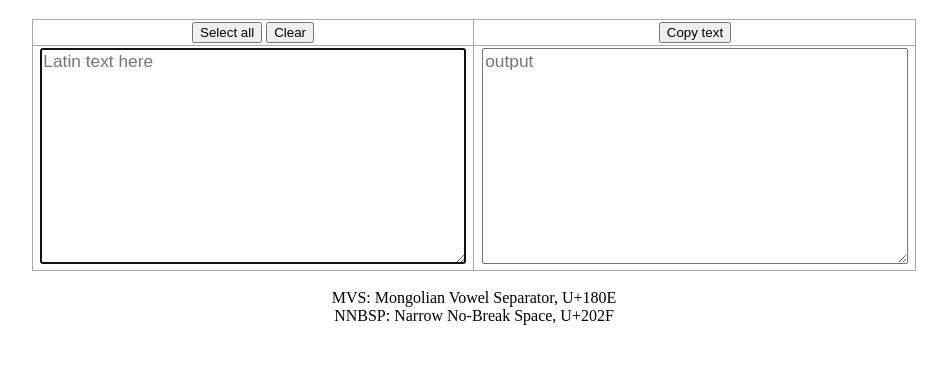
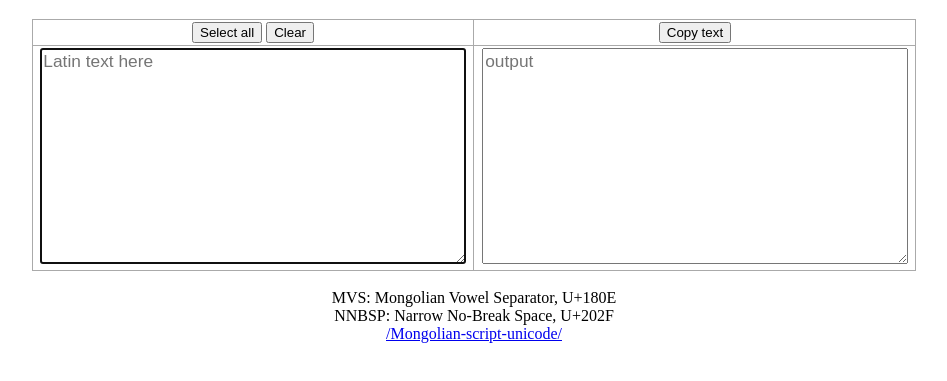
Before and after one commit to victorlee/Mongolian-script-to-Latin, a plain HTML site: page index.html in a window 1280 px wide. Shown: the part 61-442 px from the top of the page, without its empty margins (166-1113 px from the left). Drawn offline with Linux system fonts and the light colour scheme.

Commit message:
Update index.html

```diff
--- a/index.html
+++ b/index.html
@@ -161,7 +161,7 @@ oninput="onLatinTextChange(this.value)"></textarea>
 </tr>
 </tbody>
 </table><br>
-MVS: Mongolian Vowel Separator, U+180E<br>NNBSP: Narrow No-Break Space, U+202F
+MVS: Mongolian Vowel Separator, U+180E<br>NNBSP: Narrow No-Break Space, U+202F<br><a href="https://victorlee.github.io/Mongolian-script-unicode/">/Mongolian-script-unicode/</a>
 </center>
 </div>
 
```
